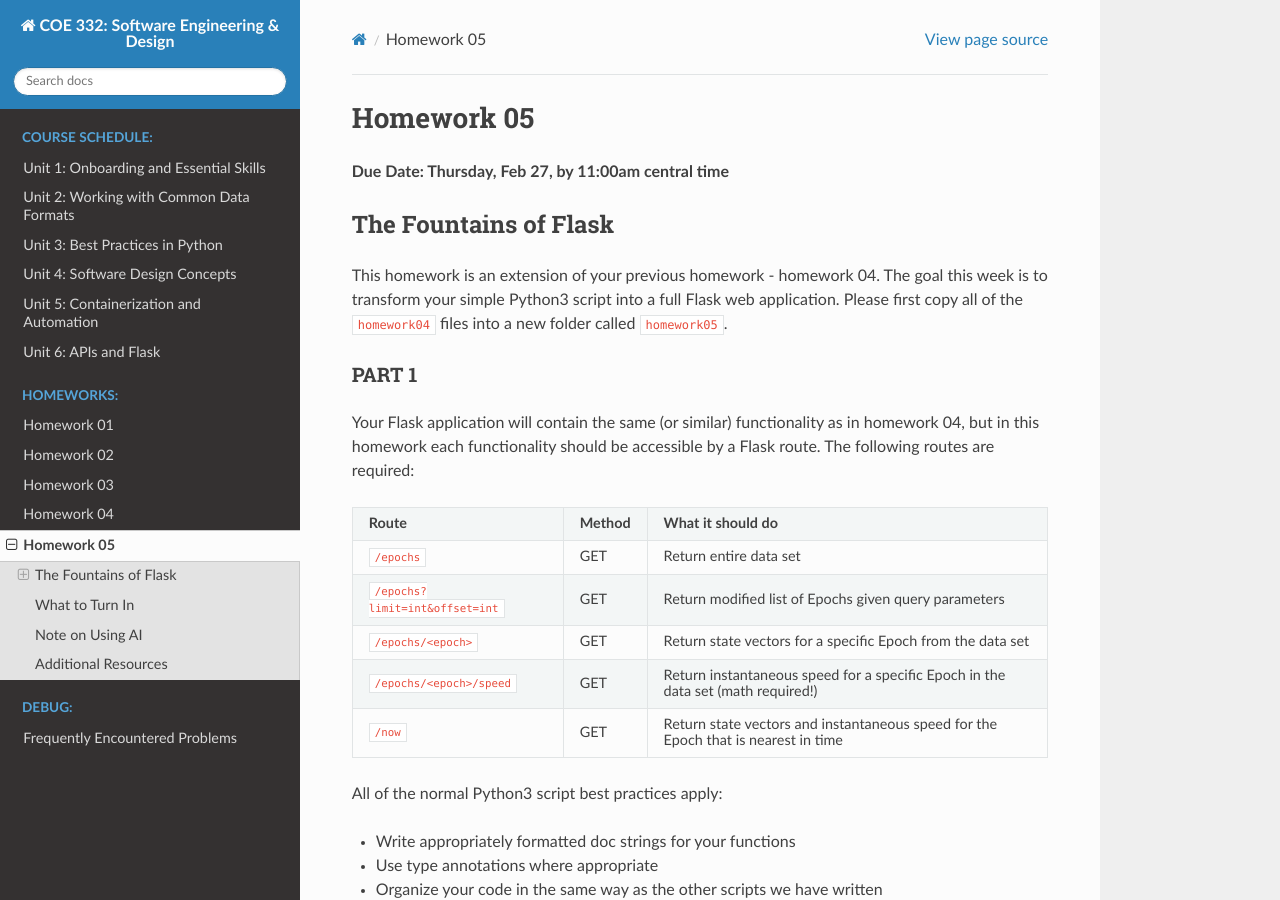
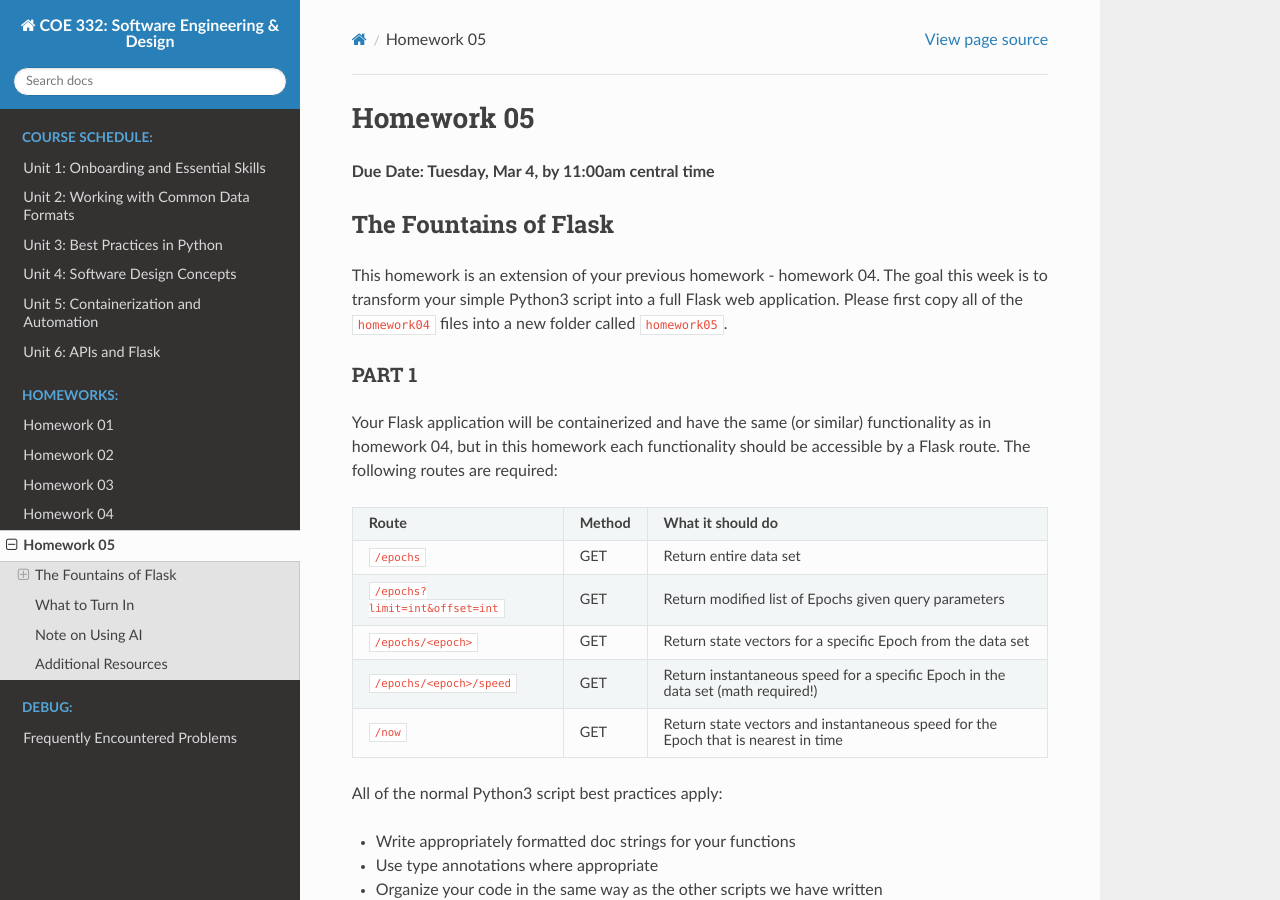
Before and after one commit to TACC/coe-332-sp25, a Sphinx documentation site: the page built from docs/homework/homework05.rst, in a window 1280 px wide and 900 px high. Built offline with Sphinx 7.4.7 and the Read the Docs theme 3.1.0, drawn with Linux system fonts in a browser that asks for light colours; some of the changed text lies outside the part shown.

Commit message:
updated due date for homework 05

```diff
--- a/docs/homework/homework05.rst
+++ b/docs/homework/homework05.rst
@@ -1,7 +1,7 @@
 Homework 05
 ===========
 
-**Due Date: Thursday, Feb 27, by 11:00am central time**
+**Due Date: Tuesday, Mar 4, by 11:00am central time**
 
 The Fountains of Flask
 ----------------------
@@ -15,9 +15,9 @@ called ``homework05``.
 PART 1
 ~~~~~~
 
-Your Flask application will contain the same (or similar) functionality as in
-homework 04, but in this homework each functionality should be accessible by
-a Flask route. The following routes are required:
+Your Flask application will be containerized and have the same (or similar)
+functionality as in homework 04, but in this homework each functionality should
+be accessible by a Flask route. The following routes are required:
 
 +----------------------------------+------------+--------------------------------------------+
 | **Route**                        | **Method** | **What it should do**                      |
@@ -86,7 +86,8 @@ Guidelines to follow for the README are:
 * Instructions on how to access and description of the data set from the original source
   (do not include the data itself in this repository!)
 * Instructions on how to build a container for your code
-* Instructions to deploy your containerized code as a Flask app
+* Instructions to deploy your containerized code as a Flask app (be careful to
+  specify anythin the user needs to know about exposing the correct port)
 * Instructions including specific ``curl`` commands for accessing the routes in
   your app
 * Descriptions of what the output from each route shows / means
```
